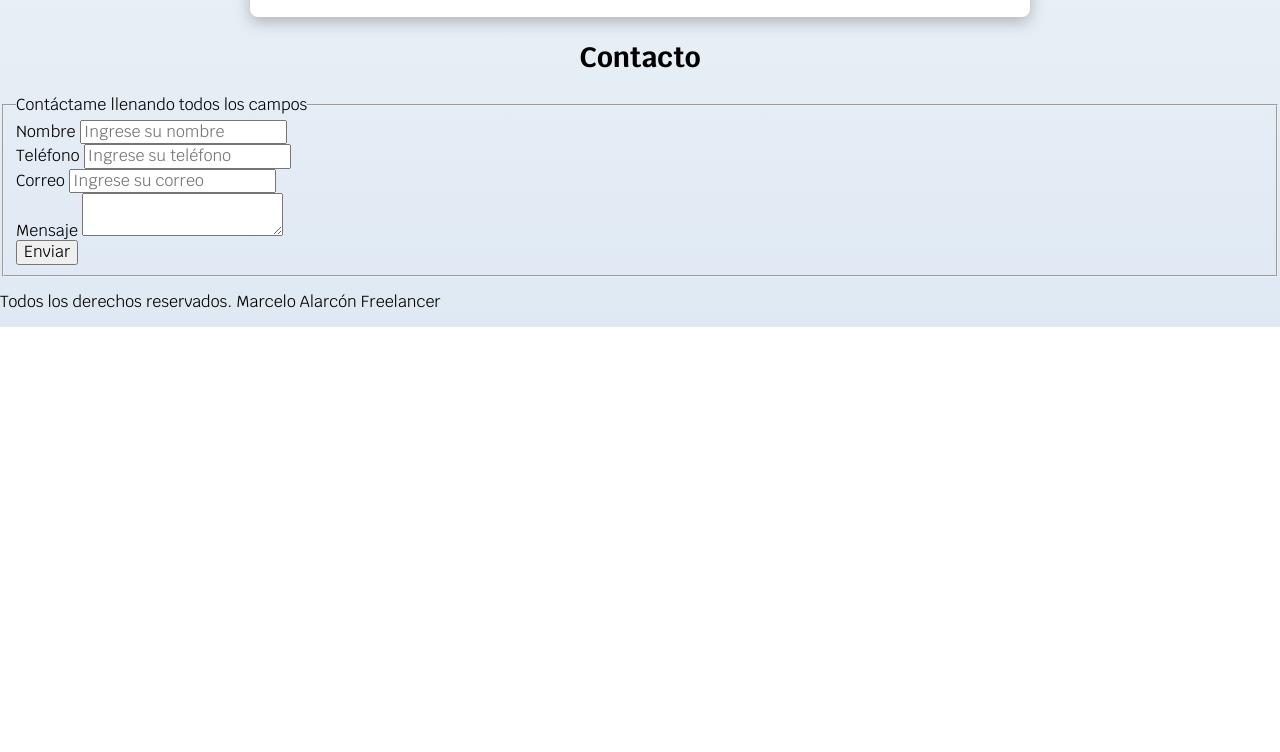
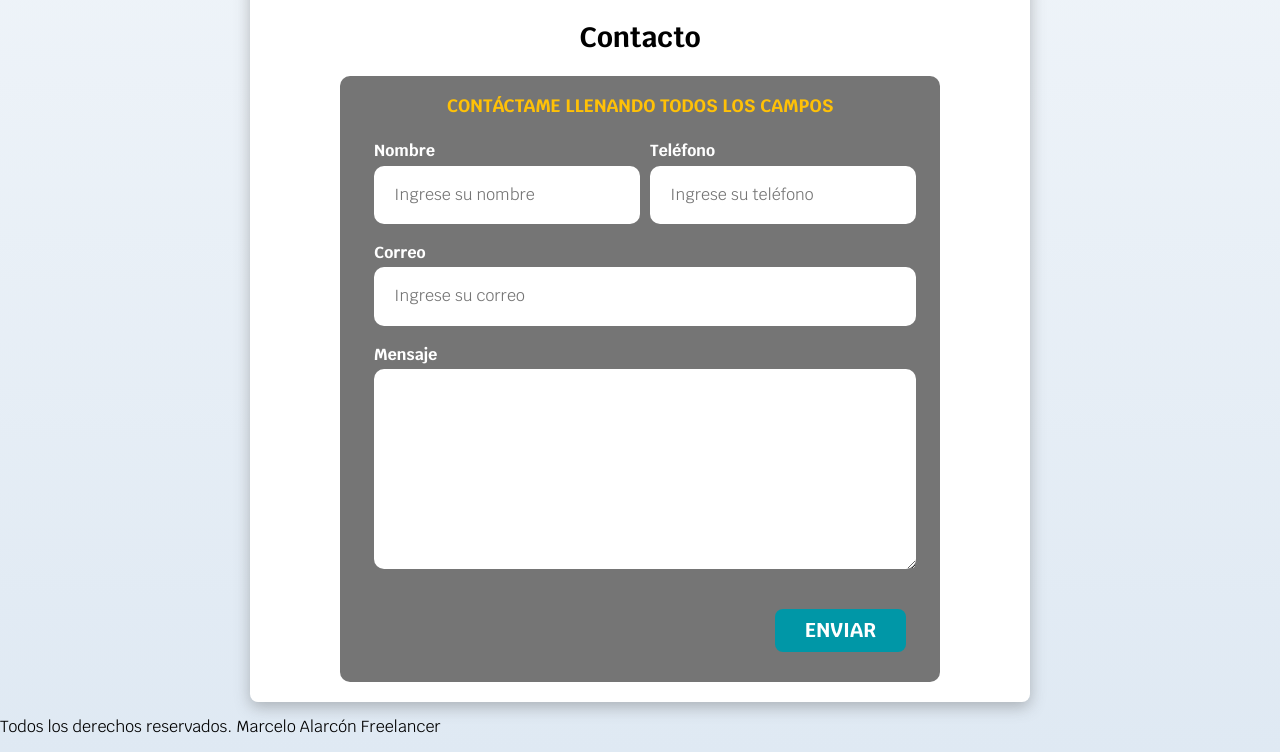
Before and after one commit to chelo-py/Freelancer, a plain HTML site: page pantallas/index.html in a window 1280 px wide. Shown: the part 913-1665 px from the top of the page. Before the commit the page ends 1240 px from the top, so only its background shows below. Drawn offline with Linux system fonts and the light colour scheme.

Commit message:
Página terminada

```diff
--- a/css/styles.css
+++ b/css/styles.css
@@ -65,11 +65,15 @@ body {
   text-transform: uppercase; /*aplica mayúsculas */
   text-align: center;
   width: 90%;
+  border: none;
 }
 @media (min-width: 768px) {
   .boton {
     width: auto;
   }
+}
+.boton:hover {
+  cursor: pointer;
 }
 .sombra {
   -webkit-box-shadow: 0px 5px 15px 0px rgba(71, 71, 71, 0.35);
@@ -93,6 +97,21 @@ h1,
 h2,
 h3 {
   text-align: center;
+}
+/** Utilidades **/
+.w-sm-100 {
+  width: 100%;
+}
+@media (min-width: 768px) {
+  .w-sm-100 {
+    width: auto;
+  }
+}
+.alinear-derecha {
+  display: flex;
+}
+.flex {
+  justify-content: flex-end;
 }
 /*Título*/
 .titulo span {
@@ -188,3 +207,57 @@ h3 {
   justify-content: space-evenly;
   align-items: center;
 }
+/** Formulario **/
+.formulario {
+  background-color: var(--gris);
+  width: min(
+    60rem,
+    100%
+  ); /*Toma el valor más pequeño como ancho, para ahorrar un mediaquery */
+  border-radius: 1rem;
+  margin: 0 auto;
+  padding: 2rem;
+}
+
+.formulario fieldset {
+  border: none;
+}
+.formulario legend {
+  color: var(--primario);
+  text-align: center;
+  font-size: 1.8rem;
+  text-transform: uppercase;
+  font-weight: bold;
+  margin-bottom: 2rem;
+}
+@media (min-width: 768px) {
+  .contenedor-campos {
+    display: grid;
+    grid-template-columns: 50% 50%;
+    grid-template-rows: auto auto auto; /*Delimita el margen entre filas */
+    column-gap: 1rem; /*Margen entre columnas */
+  }
+  /* Elegimos a que clase con el nombre campo queremos mover*/
+  .campo:nth-child(3),
+  .campo:nth-child(4) {
+    grid-column: 1 / 3; /* Va desde la línea 1 hasta la 3 */
+  }
+}
+.campo {
+  margin-bottom: 2rem;
+}
+.campo textarea {
+  height: 20rem;
+}
+.campo label {
+  color: var(--blanco);
+  margin-bottom: 0.5rem;
+  font-weight: bold;
+  display: block;
+}
+.input-text {
+  width: 100%;
+  padding: 2rem;
+  border: none;
+  border-radius: 1rem;
+}
--- a/pantallas/index.html
+++ b/pantallas/index.html
@@ -21,7 +21,7 @@
     <div class="nav-bg">
       <nav class="navegacion-principal contenedor">
         <a href="index.html">Inicio</a>
-        <a href="nosotros.html">Sobre mi</a>
+        <a href="#">Sobre mi</a>
         <a href="#">Clientes</a>
         <a href="#">Contacto</a>
       </nav>
@@ -169,39 +169,54 @@
           </p>
         </section>
       </div>
-    </main>
 
       <section>
         <h2>Contacto</h2>
 
-      <form>
+        <form class="formulario">
           <fieldset>
             <legend>Contáctame llenando todos los campos</legend>
 
-          <div>
+            <div class="contenedor-campos">
+              <div class="campo">
                 <label>Nombre</label>
-            <input type="text" placeholder="Ingrese su nombre" />
+                <input
+                  class="input-text"
+                  type="text"
+                  placeholder="Ingrese su nombre"
+                />
               </div>
 
-          <div>
+              <div class="campo">
                 <label>Teléfono</label>
-            <input type="tel" placeholder="Ingrese su teléfono" />
+                <input
+                  class="input-text"
+                  type="tel"
+                  placeholder="Ingrese su teléfono"
+                />
               </div>
 
-          <div>
+              <div class="campo">
                 <label>Correo</label>
-            <input type="email" placeholder="Ingrese su correo" />
+                <input
+                  class="input-text"
+                  type="email"
+                  placeholder="Ingrese su correo"
+                />
               </div>
 
-          <div>
+              <div class="campo">
                 <label>Mensaje</label>
-            <textarea></textarea>
+                <textarea class="input-text"></textarea>
               </div>
-
-          <input type="submit" value="Enviar" />
+            </div>
+            <div class="alinear-derecha flex">
+              <input class="boton w-sm-100" type="submit" value="Enviar" />
+            </div>
           </fieldset>
         </form>
       </section>
+    </main>
 
     <footer>
       <p>Todos los derechos reservados. Marcelo Alarcón Freelancer</p>
```
Also changed, not shown: pantallas/nosotros.html (deleted, +0 -11 lines). Lines whose indentation alone changed are shown as unchanged.
